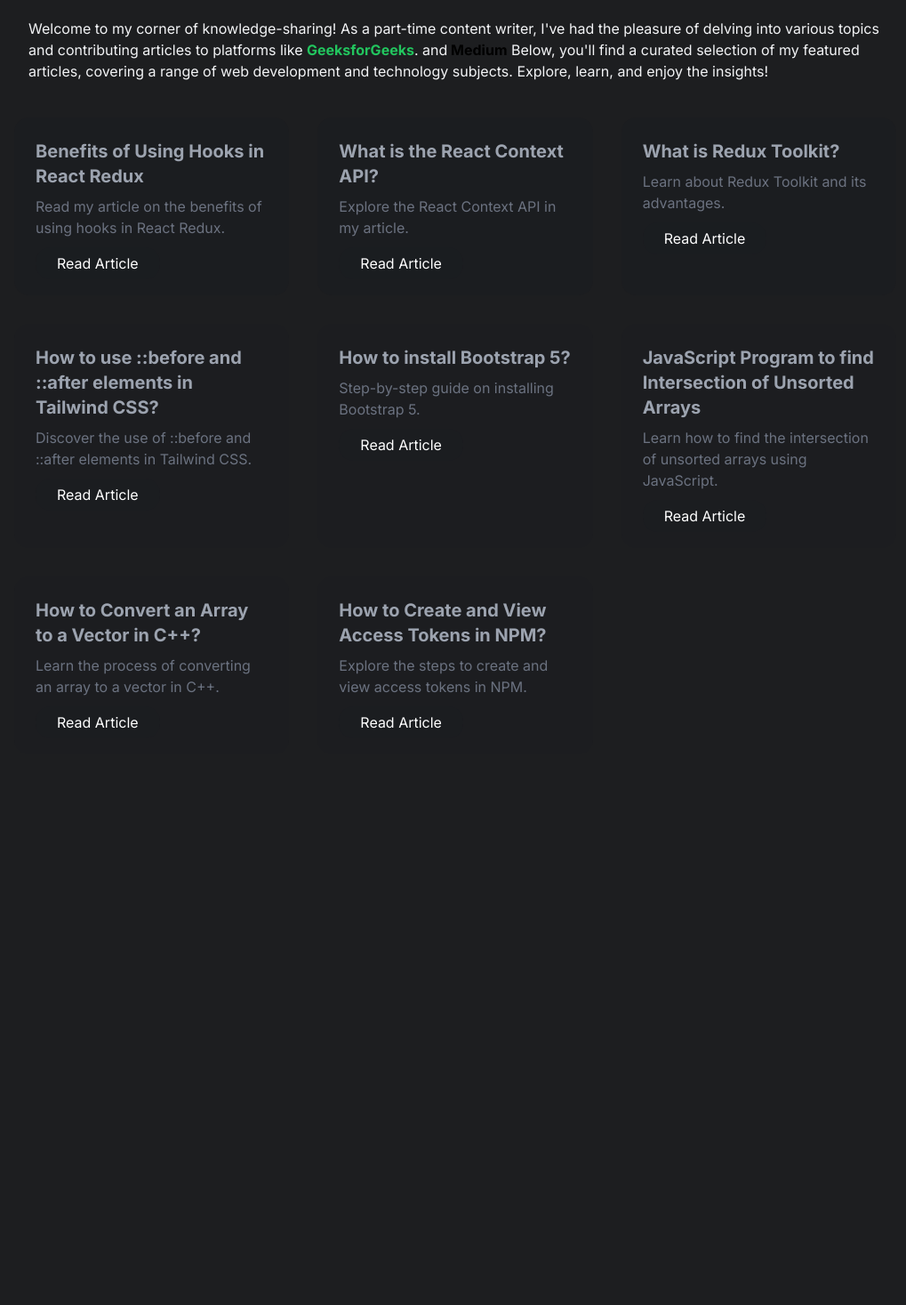
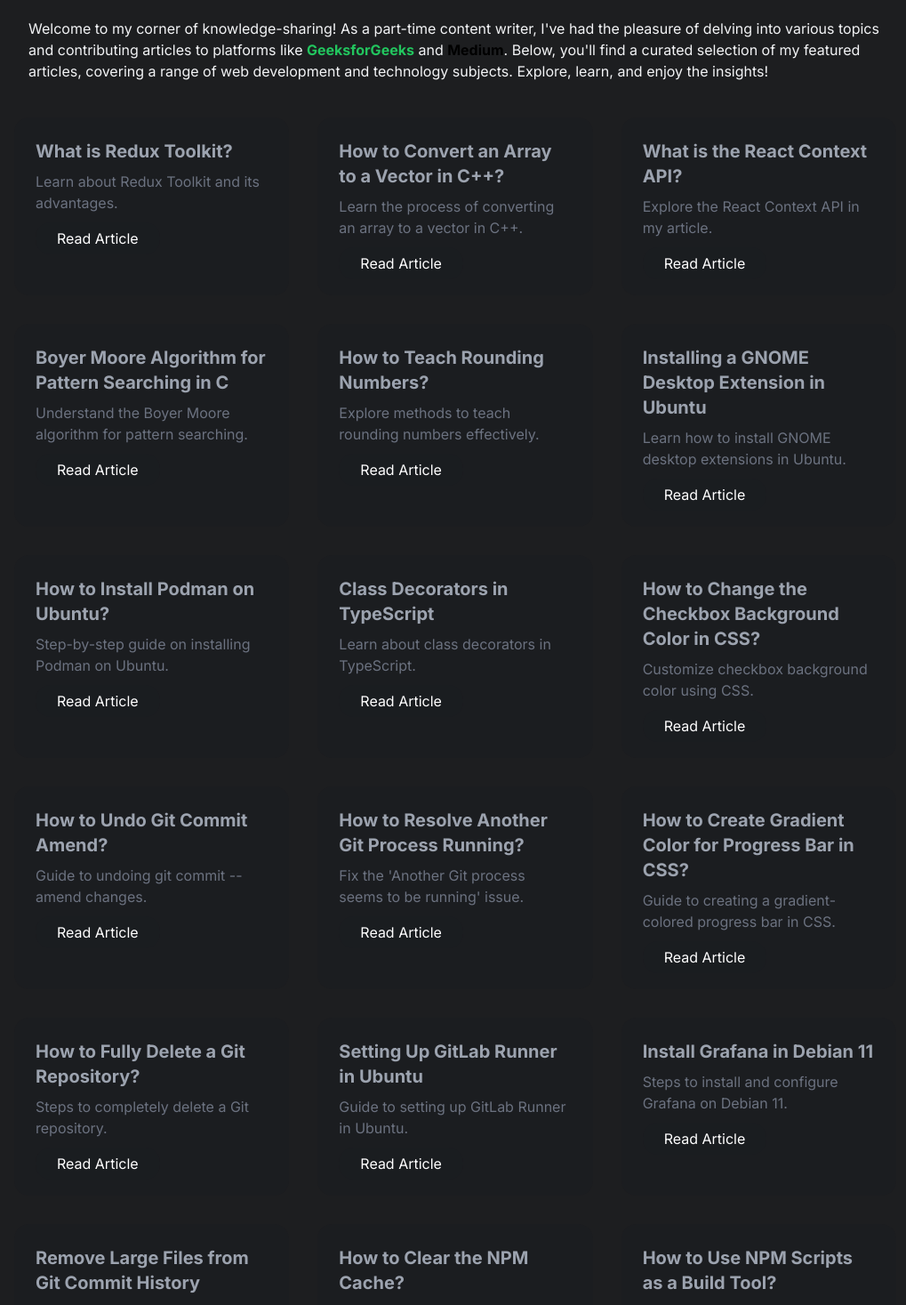
Before and after one commit to amrahs02/myportfolio, a React (Vite) app: page /contentwriter in a window 1280 px wide. Shown: the part 220-1687 px from the top of the page at 89% size, without its empty margins (128-1147 px from the left). Before the commit the page ends 1124 px from the top, so only its background shows below. Built offline with nearby package versions, Linux system fonts and the light colour scheme.

Commit message:
More Articles added

```diff
--- a/src/components/ContentWriter.jsx
+++ b/src/components/ContentWriter.jsx
@@ -1,86 +1,92 @@
 import React from "react";
-import Breadcrumb from "./BreadCrumb";
 import { Link } from "react-router-dom";
+
+
+const articles = [
+  { number: 1, title: "What is Redux Toolkit?", link: "https://www.geeksforgeeks.org/what-is-redux-toolkit/", description: "Learn about Redux Toolkit and its advantages." },
+  { number: 2, title: "How to Convert an Array to a Vector in C++?", link: "https://www.geeksforgeeks.org/how-to-convert-an-array-to-a-vector-in-cpp/", description: "Learn the process of converting an array to a vector in C++." },
+  { number: 3, title: "What is the React Context API?", link: "https://www.geeksforgeeks.org/what-is-the-react-context-api/", description: "Explore the React Context API in my article." },
+  { number: 4, title: "Boyer Moore Algorithm for Pattern Searching in C", link: "https://www.geeksforgeeks.org/boyer-moore-algorithm-for-pattern-searching-in-c/", description: "Understand the Boyer Moore algorithm for pattern searching." },
+  { number: 5, title: "How to Teach Rounding Numbers?", link: "https://www.geeksforgeeks.org/how-to-teach-rounding-numbers/", description: "Explore methods to teach rounding numbers effectively." },
+  { number: 6, title: "Installing a GNOME Desktop Extension in Ubuntu", link: "https://www.geeksforgeeks.org/installing-a-gnome-desktop-extension-in-ubuntu/", description: "Learn how to install GNOME desktop extensions in Ubuntu." },
+  { number: 7, title: "How to Install Podman on Ubuntu?", link: "https://www.geeksforgeeks.org/how-to-install-podman-on-ubuntu/", description: "Step-by-step guide on installing Podman on Ubuntu." },
+  { number: 8, title: "Class Decorators in TypeScript", link: "https://www.geeksforgeeks.org/class-decorators-in-typescript/", description: "Learn about class decorators in TypeScript." },
+  { number: 9, title: "How to Change the Checkbox Background Color in CSS?", link: "https://www.geeksforgeeks.org/how-to-change-the-checkbox-background-color-in-css/", description: "Customize checkbox background color using CSS." },
+  { number: 10, title: "How to Undo Git Commit Amend?", link: "https://www.geeksforgeeks.org/how-to-undo-git-commit-amend/", description: "Guide to undoing git commit --amend changes." },
+  { number: 11, title: "How to Resolve Another Git Process Running?", link: "https://www.geeksforgeeks.org/how-to-resolve-another-git-process-seems-to-be-running-in-this-repository/", description: "Fix the 'Another Git process seems to be running' issue." },
+  { number: 12, title: "How to Create Gradient Color for Progress Bar in CSS?", link: "https://www.geeksforgeeks.org/how-to-create-gradient-color-of-progress-bar-in-css/", description: "Guide to creating a gradient-colored progress bar in CSS." },
+  { number: 13, title: "How to Fully Delete a Git Repository?", link: "https://www.geeksforgeeks.org/how-to-fully-delete-a-git-repository-created-with-init/", description: "Steps to completely delete a Git repository." },
+  { number: 14, title: "Setting Up GitLab Runner in Ubuntu", link: "https://www.geeksforgeeks.org/setting-up-gitlab-runner-in-ubuntu/", description: "Guide to setting up GitLab Runner in Ubuntu." },
+  { number: 15, title: "Install Grafana in Debian 11", link: "https://www.geeksforgeeks.org/install-grafana-in-debian-11/", description: "Steps to install and configure Grafana on Debian 11." },
+  { number: 16, title: "Remove Large Files from Git Commit History", link: "https://www.geeksforgeeks.org/remove-large-files-from-commit-history-in-git/", description: "Guide to removing large files from Git history." },
+  { number: 17, title: "How to Clear the NPM Cache?", link: "https://www.geeksforgeeks.org/how-to-clear-the-npm-cache-on-linux-macos-and-windows/", description: "Learn how to clear the NPM cache on different OS." },
+  { number: 18, title: "How to Use NPM Scripts as a Build Tool?", link: "https://www.geeksforgeeks.org/how-to-use-npm-scripts-as-a-build-tool/", description: "Learn how to use NPM scripts for automation." },
+  { number: 19, title: "Building a Carousel Component with React Hooks", link: "https://www.geeksforgeeks.org/building-a-carousel-component-with-react-hooks/", description: "Guide to creating a carousel component using React Hooks." },
+  { number: 20, title: "Introduction to Angular Concepts", link: "https://www.geeksforgeeks.org/introduction-to-angular-concepts/", description: "Basic concepts of Angular for beginners." },
+  { number: 21, title: "Describe Some Key Features of Redux Toolkit", link: "https://www.geeksforgeeks.org/describe-some-key-features-of-redux-toolkit/", description: "Key features and benefits of Redux Toolkit." },
+  { number: 22, title: "JavaScript Program to Find Intersection of Unsorted Arrays", link: "https://www.geeksforgeeks.org/javascript-program-to-find-intersection-of-unsorted-arrays/", description: "Find intersection of unsorted arrays using JavaScript." },
+  { number: 23, title: "How to Use ::before and ::after Elements in Tailwind CSS?", link: "https://www.geeksforgeeks.org/how-to-use-before-and-after-elements-in-tailwind-css/", description: "Discover the use of ::before and ::after elements in Tailwind CSS." },
+  { number: 24, title: "How to Install Bootstrap 5?", link: "https://www.geeksforgeeks.org/how-to-install-bootstrap-5/", description: "Step-by-step guide on installing Bootstrap 5." },
+  { number: 25, title: "Benefits of Using Hooks in React Redux", link: "https://www.geeksforgeeks.org/what-are-the-benefits-of-using-hooks-in-react-redux/", description: "Read about the benefits of using hooks in React Redux." },
+  { number: 26, title: "How to Create and View Access Tokens in NPM?", link: "https://www.geeksforgeeks.org/how-to-create-and-view-access-tokens-in-npm/", description: "Guide on creating and viewing NPM access tokens." },
+
+  // Improvement Articles
+  { number: 27, title: "Median of Two Sorted Arrays of Different Sizes", link: "https://www.geeksforgeeks.org/median-of-two-sorted-arrays-of-different-sizes/", description: "Updated explanation for finding the median of two sorted arrays." },
+  { number: 28, title: "Reverse Level Order Traversal", link: "https://www.geeksforgeeks.org/reverse-level-order-traversal/", description: "Updated article on reverse level order traversal in trees." },
+  { number: 29, title: "Bubble Sort Algorithm in JavaScript", link: "https://www.geeksforgeeks.org/bubble-sort-algorithms-by-using-javascript/", description: "Improved explanation of Bubble Sort in JavaScript." },
+  { number: 30, title: "How to Improve NPM Access Tokens Security?", link: "https://www.geeksforgeeks.org/how-to-create-and-view-access-tokens-in-npm/", description: "Updated security measures for NPM access tokens." }
+];
 
 const ContentWriter = () => {
   return (
-    <>
-      <div className="bg-dark-gray   dark:bg-gray-100 flex flex-col  justify-center items-center text-white py-8">
-        <p className=" dark:text-gray-800 w-3/4  text-gray-100 mx-2 sm:mb-4">
-          Welcome to my corner of knowledge-sharing! As a part-time content
-          writer, I've had the pleasure of delving into various topics and
-          contributing articles to platforms like{" "}
-          <Link to="https://www.geeksforgeeks.org/user/isandeep2183/contributions/" className="text-green-500 font-bold">GeeksforGeeks</Link>. and
-          <Link  to="https://www.medium.com/@amrahs02" className="text-black font-bold"> Medium</Link> Below, you'll
-          find a curated selection of my featured articles, covering a range of
-          web development and technology subjects. Explore, learn, and enjoy the
-          insights!
-        </p>
-        <div className=" sm:w-4/5  w-full  sm:grid sm:grid-cols-3 m-2 mx-4  container">
+    <div className="bg-dark-gray dark:bg-gray-100 flex flex-col justify-center items-center text-white py-8">
+      <p className="dark:text-gray-800 w-3/4 text-gray-100 mx-2 sm:mb-4">
+        Welcome to my corner of knowledge-sharing! As a part-time content
+        writer, I've had the pleasure of delving into various topics and
+        contributing articles to platforms like{" "}
+        <Link
+          to="https://www.geeksforgeeks.org/user/isandeep2183/contributions/"
+          className="text-green-500 font-bold"
+        >
+          GeeksforGeeks
+        </Link>{" "}
+        and{" "}
+        <Link
+          to="https://www.medium.com/@amrahs02"
+          className="text-black font-bold"
+        >
+          Medium
+        </Link>
+        . Below, you'll find a curated selection of my featured articles,
+        covering a range of web development and technology subjects. Explore,
+        learn, and enjoy the insights!
+      </p>
+
+      <div className="sm:w-4/5 w-full sm:grid sm:grid-cols-3 m-2 mx-4 container">
+        {articles.map((article, index) => (
           <ArticleCard
-            title="Benefits of Using Hooks in React Redux"
-            link="https://www.geeksforgeeks.org/what-are-the-benefits-of-using-hooks-in-react-redux/"
-            description="Read my article on the benefits of using hooks in React Redux."
+            key={index}
+            number={article.number}
+            title={article.title}
+            link={article.link}
+            description={article.description}
           />
-
-          <ArticleCard
-            title="What is the React Context API?"
-            link="https://www.geeksforgeeks.org/what-is-the-react-context-api/"
-            description="Explore the React Context API in my article."
-          />
-
-          {/* Add more ArticleCards for additional articles */}
-          <ArticleCard
-            title="What is Redux Toolkit?"
-            link="https://www.geeksforgeeks.org/what-is-redux-toolkit/"
-            description="Learn about Redux Toolkit and its advantages."
-          />
-
-          <ArticleCard
-            title="How to use ::before and ::after elements in Tailwind CSS?"
-            link="https://www.geeksforgeeks.org/how-to-use-before-and-after-elements-in-tailwind-css/"
-            description="Discover the use of ::before and ::after elements in Tailwind CSS."
-          />
-
-          <ArticleCard
-            title="How to install Bootstrap 5?"
-            link="https://www.geeksforgeeks.org/how-to-install-bootstrap-5/                                                                                                                                                                                                                     "
-            description="Step-by-step guide on installing Bootstrap 5."
-          />
-          {/* Add remaining articles here */}
-          <ArticleCard
-            title="JavaScript Program to find Intersection of Unsorted Arrays"
-            link="https://www.geeksforgeeks.org/javascript-program-to-find-intersection-of-unsorted-arrays/"
-            description="Learn how to find the intersection of unsorted arrays using JavaScript."
-          />
-
-          <ArticleCard
-            title="How to Convert an Array to a Vector in C++?"
-            link="https://www.geeksforgeeks.org/how-to-convert-an-array-to-a-vector-in-cpp/"
-            description="Learn the process of converting an array to a vector in C++."
-          />
-
-          <ArticleCard
-            title="How to Create and View Access Tokens in NPM?"
-            link="https://www.geeksforgeeks.org/how-to-create-and-view-access-tokens-in-npm/"
-            description="Explore the steps to create and view access tokens in NPM."
-          />
-        </div>
+        ))}
       </div>
-    </>
+    </div>
   );
 };
 
 const ArticleCard = ({ title, link, description }) => {
   return (
-    <div className="dark:bg-gray-300   m-4 dark:text-gray-700  text-gray-400 p-6 rounded-2xl  bg-opacity-5 bg-gray-900 hover:border-blue-500 transition duration-300 transform hover:scale-105">
+    <div className="dark:bg-gray-300 m-4 dark:text-gray-700 text-gray-400 p-6 rounded-2xl bg-opacity-5 bg-gray-900 hover:border-blue-500 transition duration-300 transform hover:scale-105">
       <h3 className="text-xl font-semibold mb-2">{title}</h3>
       <p className="text-gray-500 mb-4">{description}</p>
       <a
         href={link}
         target="_blank"
         rel="noopener noreferrer"
-        className=" dark:text-gray-900 bg-opacity-5 bg-gray-900 text-white px-6 py-2 rounded-2xl hover:underline"
+        className="dark:text-gray-900 bg-opacity-5 bg-gray-900 text-white px-6 py-2 rounded-2xl hover:underline"
       >
         Read Article
       </a>
```
